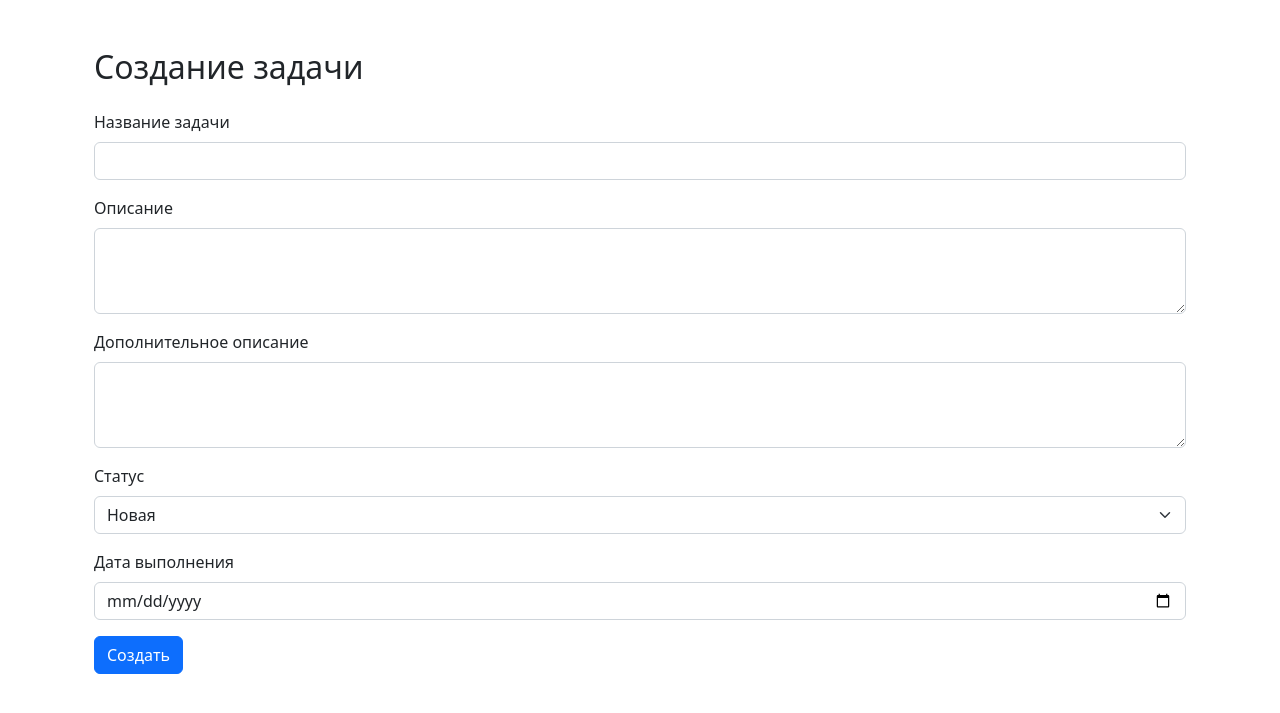
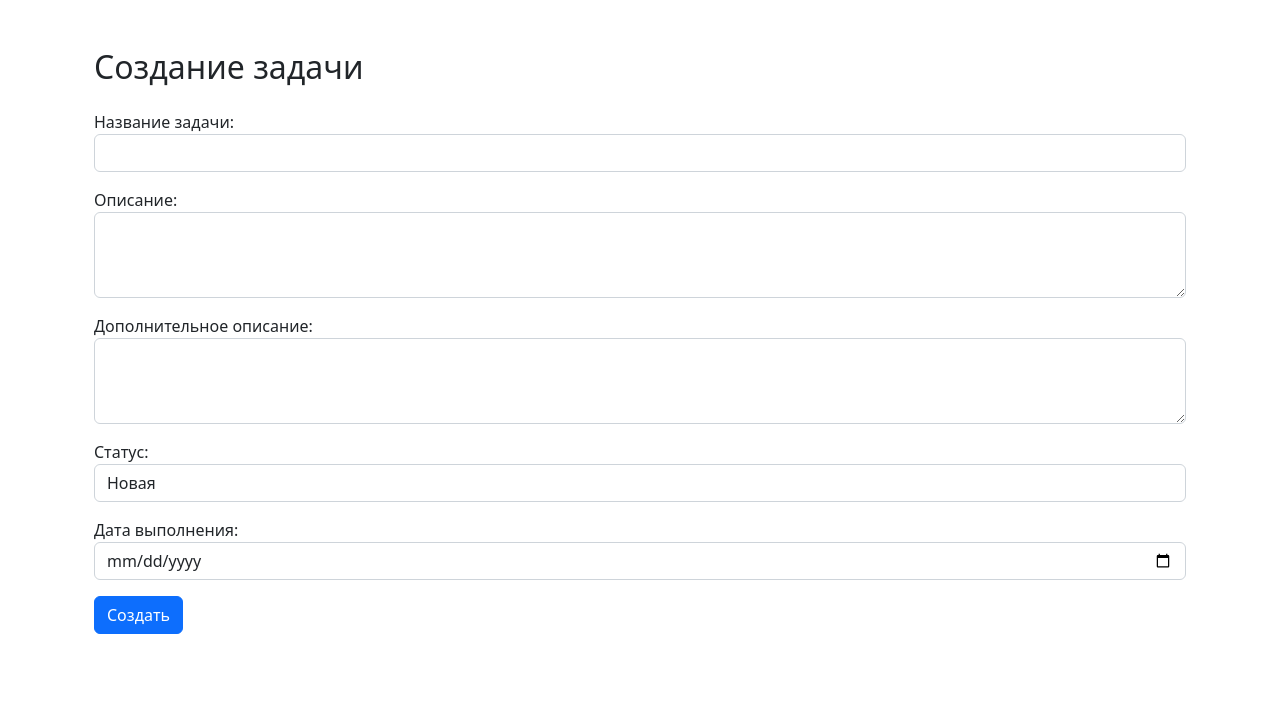
Before and after one commit to eraabc/review_project, a Django app: page /add-task/ in a window 1280 px wide. Shown: the part 56-769 px from the top of the page. Run offline with Django 5.2, Linux system fonts and the light colour scheme.

Commit message:
создал forms , изменил представления под forms и шаблоны

```diff
--- /dev/null
+++ b/todo_app/forms.py
@@ -0,0 +1,17 @@
+from django import  forms
+from todo_app.models import status_choices
+
+
+class TaskForm(forms.Form):
+    title = forms.CharField(max_length=100,
+                            label='Название задачи',
+                            required=True,
+                            widget=forms.TextInput(attrs={'class':'form-control'}))
+    description = forms.CharField(widget=forms.Textarea(attrs={'class':'form-control','rows':'3'}),
+                                  label='Описание',
+                                  required=True,)
+    extra_info = forms.CharField(label='Дополнительное описание',
+                                 widget=forms.Textarea(attrs={'class':'form-control','rows':'3'}),
+                                 required=False)
+    status = forms.ChoiceField(label='Статус',choices=status_choices,required=True,widget=forms.Select(attrs={'class':'form-control'}))
+    finish_date = forms.DateField(label='Дата выполнения',widget=forms.DateInput(attrs={'class':'form-control','type':'date'}),required=False)
--- a/todo_app/templates/partial/task_form.html
+++ b/todo_app/templates/partial/task_form.html
@@ -1,26 +1,4 @@
 {% csrf_token %}
-<div class="mb-3">
-    <label for="title" class="form-label">Название задачи</label>
-    <input value="{{ task.title }}" type="text" class="form-control" id="title" name="title" required>
-</div>
-<div class="mb-3">
-    <label for="description" class="form-label">Описание</label>
-    <textarea class="form-control" id="description" name="description" rows="3" required>{{ task.description }}</textarea>
-</div>
-<div class="mb-3">
-    <label for="description" class="form-label">Дополнительное описание</label>
-    <textarea class="form-control" id="description" name="extra_info" rows="3" required>{{ task.extra_info }}</textarea>
-</div>
-<div class="mb-3">
-    <label for="status" class="form-label">Статус</label>
-    <select class="form-select" id="status" name="status" required>
-        {% for status in status_choices %}
-            <option value="{{ status.0 }}">{{ status.1 }}</option>
-        {% endfor %}
-    </select>
-</div>
-<div class="mb-3">
-    <label for="finish_date" class="form-label">Дата выполнения</label>
-    <input value="{{ task.finish_date }}" type="date" class="form-control" id="finish_date" name="finish_date">
-</div>
+
+{{ form.as_p }}
 <button type="submit" class="btn btn-primary">{{ button_text }}</button>
--- a/todo_app/views.py
+++ b/todo_app/views.py
@@ -1,5 +1,7 @@
 from django.http import HttpResponseRedirect
 from django.shortcuts import render, get_object_or_404,redirect
+
+from .forms import TaskForm
 from .models import  Task,status_choices
 
 def task_list(request):
@@ -9,15 +11,20 @@ def task_list(request):
 
 def add_task(request):
     if request.method == 'POST':
-        title = request.POST.get('title')
-        description = request.POST.get('description')
-        extra_info = request.POST.get('extra_info')
-        status = request.POST.get('status')
-        finish_date = request.POST.get('finish_date')
-        task = Task.objects.create(title=title,description=description, extra_info=extra_info ,status=status,finish_date=finish_date)
-        return redirect('task_detail',pk = task.pk)
+        form = TaskForm(request.POST)
+        if form.is_valid():
+            title = form.cleaned_data.get('title')
+            description = form.cleaned_data.get('description')
+            extra_info = form.cleaned_data.get('extra_info')
+            status = form.cleaned_data.get('status')
+            finish_date = form.cleaned_data.get('finish_date')
+            task = Task.objects.create(title=title,description=description, extra_info=extra_info ,status=status,finish_date=finish_date)
+            return redirect('task_detail',pk = task.pk)
+        else:
+            return render(request,'add_task.html',{'form':form})
     else:
-        return render(request, 'add_task.html',{'status_choices':status_choices})
+        form = TaskForm()
+        return render(request, 'add_task.html',{'form':form})
 
 
 def task_detail(request,**kwargs):
@@ -36,12 +43,23 @@ def delete_task(request, task_id):
 def update_task(request,*args , pk , **kwargs):
     task = get_object_or_404(Task, pk=pk)
     if request.method == 'POST':
-        task.title = request.POST.get('title')
-        task.description = request.POST.get('description')
-        task.extra_info = request.POST.get('extra_info')
-        task.status = request.POST.get('status')
-        task.finish_date = request.POST.get('finish_date')
-        task.save()
-        return redirect('task_detail',pk = task.pk)
+        form = TaskForm(request.POST)
+        if form.is_valid():
+            task.title = form.cleaned_data.get('title')
+            task.description = form.cleaned_data.get('description')
+            task.extra_info = form.cleaned_data.get('extra_info')
+            task.status = form.cleaned_data.get('status')
+            task.finish_date = form.cleaned_data.get('finish_date')
+            task.save()
+            return redirect('task_detail',pk = task.pk)
+        else:
+            return  redirect('update_task',{'form':form})
     else:
-        return  render(request,'task_update.html',{'task':task,'status_choices':status_choices})
+        form = TaskForm(initial={
+            'title': task.title,
+            'description': task.description,
+            'extra_info': task.extra_info,
+            'status': task.status,
+            'finish_date': task.finish_date,
+        })
+        return  render(request,'task_update.html',{'form':form})
```
